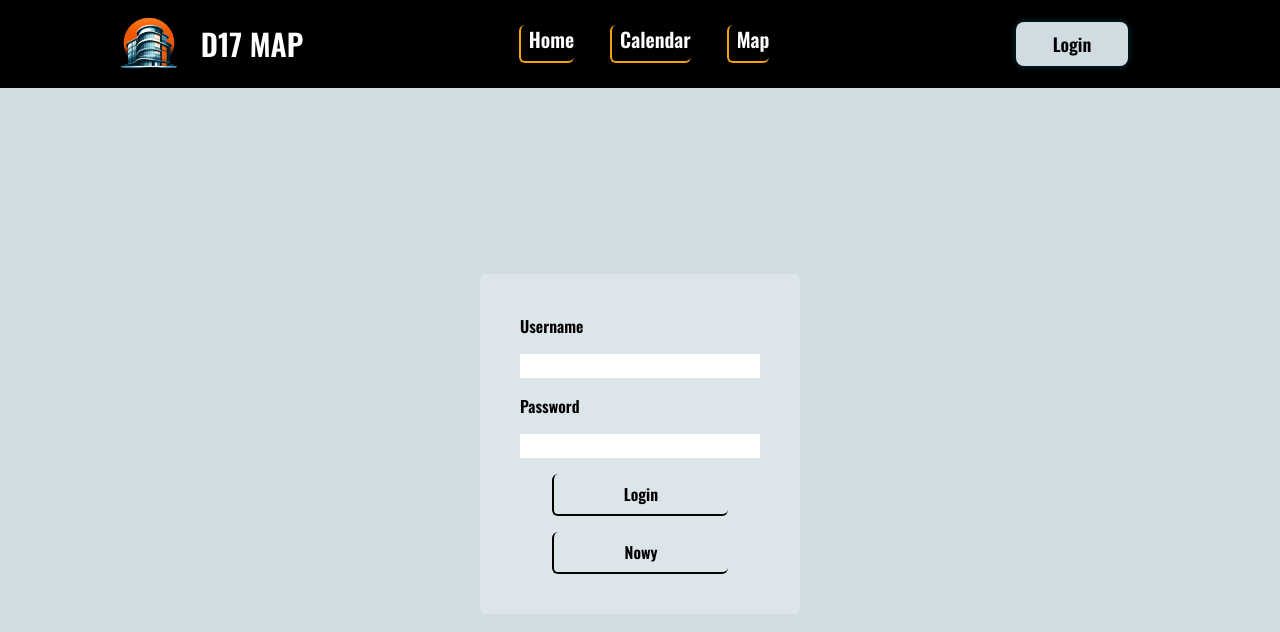
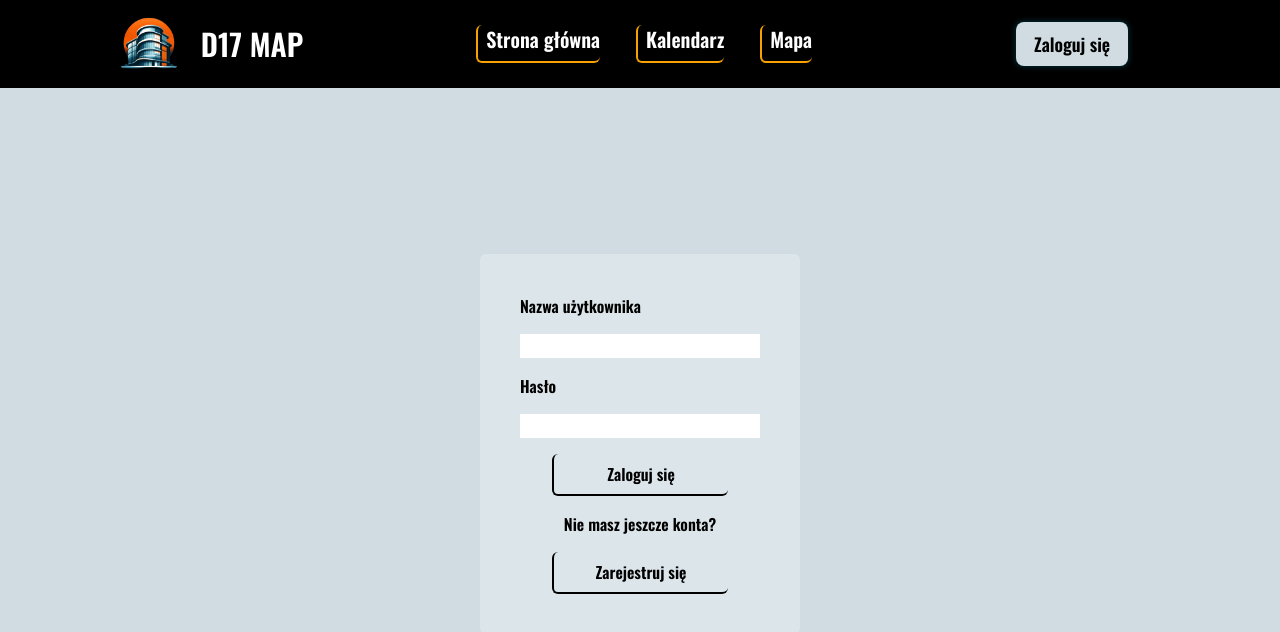
Before and after one commit to Spolka-Zlo/D17Map-Frontend, a Next.js app: page /login in a window 1280 px wide. Shown: the top 632 px of the page. Built offline with nearby package versions, Linux system fonts and the light colour scheme; no server answers.

Commit message:
cleaning login and register pages

```diff
--- a/src/app/(auth)/login/page.tsx
+++ b/src/app/(auth)/login/page.tsx
@@ -16,21 +16,22 @@ export default function LoginPage() {
         }}
         className="flex flex-col gap-4"
       >
-        <label htmlFor="username">Username</label>
+        <label htmlFor="username">Nazwa użytkownika</label>
         <input type="text" id="username" name="username" />
-        <label htmlFor="password">Password</label>
+        <label htmlFor="password">Hasło</label>
         <input type="password" id="password" name="password" />
         <button
           type="submit"
-          className="w-44 self-center rounded-md border-b-2 border-l-2 border-primary p-2"
+          className="w-44 self-center rounded-md border-b-2 border-l-2 border-primary p-2 hover:bg-accent/25"
         >
-          Login
+          Zaloguj się
         </button>
+        <div className="text-center">Nie masz jeszcze konta?</div>
         <Link
-          className="w-44 self-center rounded-md border-b-2 border-l-2 border-primary p-2 text-center"
+          className="w-44 self-center rounded-md border-b-2 border-l-2 border-primary p-2 text-center hover:bg-accent/25"
           href="/register"
         >
-          Nowy
+          Zarejestruj się
         </Link>
       </form>
     </div>
--- a/src/app/(auth)/register/page.tsx
+++ b/src/app/(auth)/register/page.tsx
@@ -23,9 +23,9 @@ export default function RegisterPage() {
         }}
         className="flex flex-col gap-4"
       >
-        <label htmlFor="username">Username</label>
+        <label htmlFor="username">Nazwa użytkownika</label>
         <input type="text" id="username" name="username" />
-        <label htmlFor="password">Password</label>
+        <label htmlFor="password">Hasło</label>
         <input
           minLength={8}
           maxLength={32}
@@ -35,13 +35,13 @@ export default function RegisterPage() {
           id="password"
           name="password"
         />
-        <label htmlFor="confirm-password">Confirm Password</label>
+        <label htmlFor="confirm-password">Potwierdź hasło</label>
         <input type="password" id="confirm-password" name="confirm-password" />
         <button
           type="submit"
-          className="w-44 self-center rounded-md border-b-2 border-l-2 border-primary p-2"
+          className="w-44 self-center rounded-md border-b-2 border-l-2 border-primary p-2 hover:bg-accent/25"
         >
-          Register
+          Zarejestruj się
         </button>
       </form>
     </div>
--- a/src/app/_navbar-components/LoginSection.tsx
+++ b/src/app/_navbar-components/LoginSection.tsx
@@ -12,7 +12,7 @@ export async function LoginSection() {
     <div className="flex h-full w-full items-center justify-center gap-4 maxML:hidden">
       {!isLoggedIn ? (
         <OrangeLinkButton
-          text="Login"
+          text="Zaloguj się"
           className="w-28 text-center"
           href="/login"
         />
--- a/src/app/_navbar-components/LogoutButton.tsx
+++ b/src/app/_navbar-components/LogoutButton.tsx
@@ -8,7 +8,7 @@ export function LogoutButton() {
       onClick={() => logout()}
       className="text-2xl font-extrabold text-secondary maxLG:hidden"
     >
-      Logout!
+      Wyloguj się
     </button>
   );
 }
--- a/src/app/layout.tsx
+++ b/src/app/layout.tsx
@@ -24,10 +24,10 @@ export default function RootLayout({
       <body className={oswald.className}>
         <Navbar
           links={[
-            { name: "Home", url: "/" },
-            { name: "Calendar", url: "/calendar" },
+            { name: "Strona główna", url: "/" },
+            { name: "Kalendarz", url: "/calendar" },
             {
-              name: "Map",
+              name: "Mapa",
               url: "/map",
             },
           ]}
```
